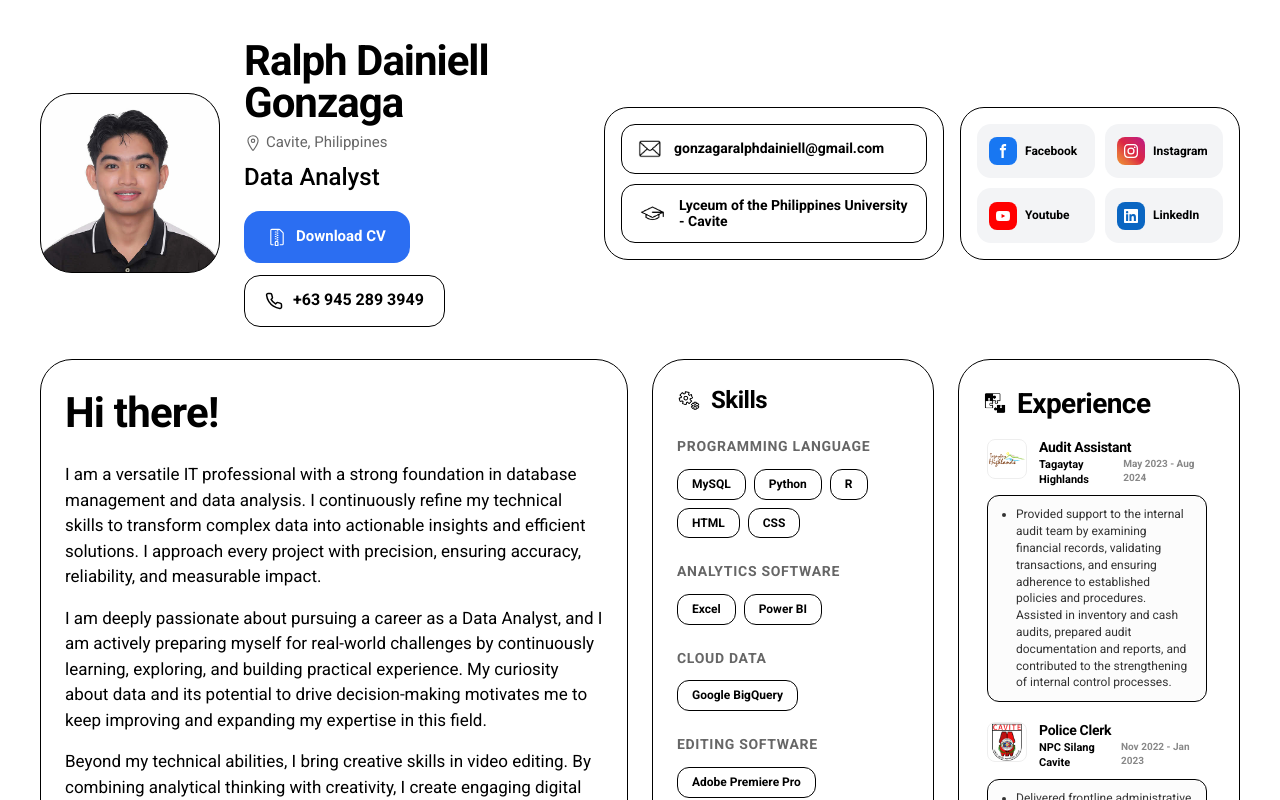
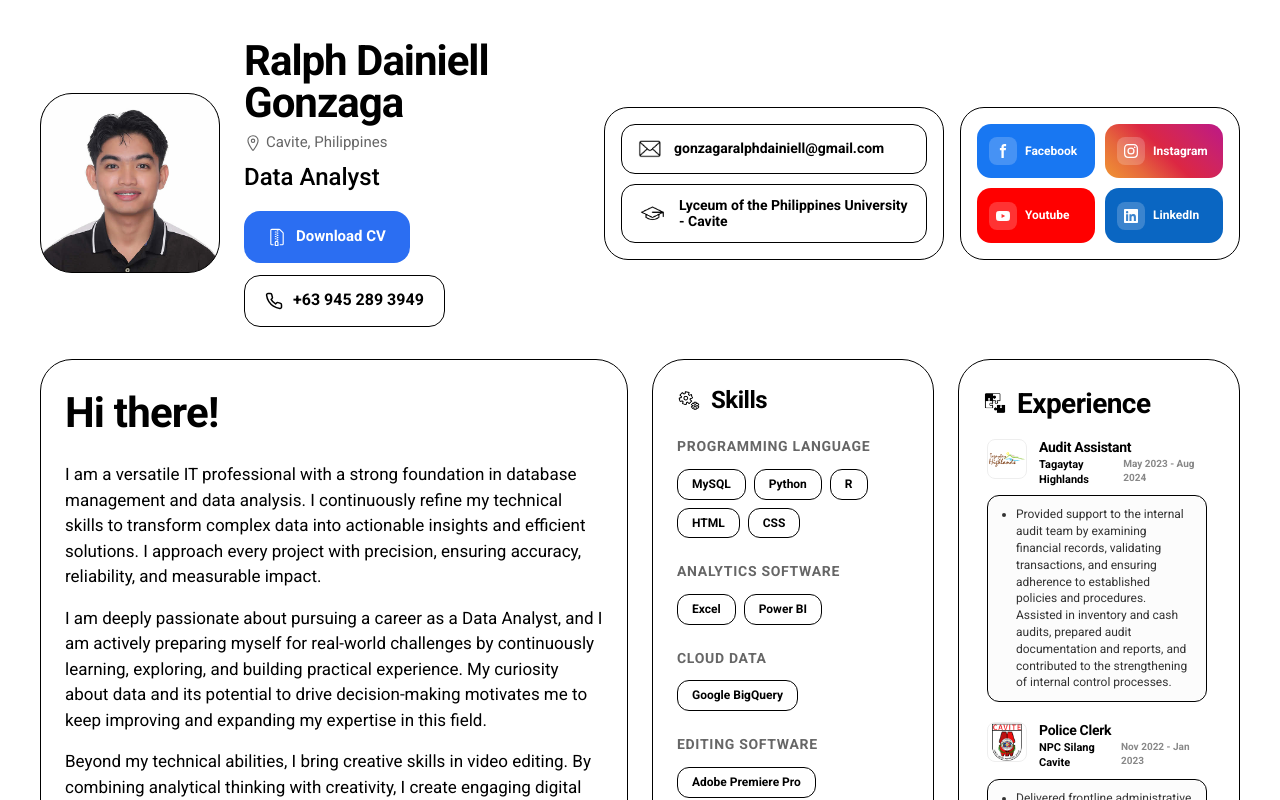
Before and after one commit to Valiantic/Ralph-Dainiell, a Next.js app: page / in a window 1280 px wide. Shown: the top 800 px of the page. Built offline with nearby package versions, Linux system fonts and the light colour scheme.

Commit message:
versionsocial

```diff
--- a/app/components/ProfileHero.tsx
+++ b/app/components/ProfileHero.tsx
@@ -146,7 +146,7 @@ export const ProfileHero = ({ data }: ProfileHeroProps) => {
                     </div>
                 </div>
 
-                {/* 4. Socials Group Card — NEW DESIGN */}
+                {/* 4. Socials Group Card — STATIC COLORS */}
                 <div className="card socials-card" style={{
                     padding: '16px',
                     display: 'grid',
@@ -157,63 +157,57 @@ export const ProfileHero = ({ data }: ProfileHeroProps) => {
                     border: '1.5px solid #000',
                     background: '#fff'
                 }}>
-                    <Link href={data.socials.facebook || '#'} target="_blank" className="social-btn facebook-btn" style={{
+                    <Link href={data.socials.facebook || '#'} target="_blank" style={{
                         display: 'flex', alignItems: 'center', gap: '8px',
                         padding: '10px 12px', border: 'none',
                         borderRadius: '14px', textDecoration: 'none',
-                        background: '#f3f4f6', transition: 'all 0.3s ease'
+                        background: '#1877F2'
                     }}>
-                        <div style={{ width: '28px', height: '28px', background: '#1877F2', borderRadius: '8px', display: 'flex', alignItems: 'center', justifyContent: 'center', flexShrink: 0 }}>
+                        <div style={{ width: '28px', height: '28px', background: 'rgba(255,255,255,0.2)', borderRadius: '8px', display: 'flex', alignItems: 'center', justifyContent: 'center', flexShrink: 0 }}>
                             <svg width="14" height="14" viewBox="0 0 10 18" fill="white"><path d="M6.5 3H9V0H6.5C4.57 0 3 1.57 3 3.5V5H1V8H3V18H6V8H8.5L9 5H6V3.5C6 3.22 6.22 3 6.5 3Z"/></svg>
                         </div>
-                        <span className="social-text" style={{ fontSize: '12px', fontWeight: 600, color: '#000', transition: 'color 0.3s ease' }}>Facebook</span>
+                        <span style={{ fontSize: '12px', fontWeight: 600, color: '#fff' }}>Facebook</span>
                     </Link>
 
-                    <Link href={data.socials.instagram || '#'} target="_blank" className="social-btn instagram-btn" style={{
+                    <Link href={data.socials.instagram || '#'} target="_blank" style={{
                         display: 'flex', alignItems: 'center', gap: '8px',
                         padding: '10px 12px', border: 'none',
                         borderRadius: '14px', textDecoration: 'none',
-                        background: '#f3f4f6', transition: 'all 0.3s ease'
+                        background: 'linear-gradient(45deg, #f09433, #e6683c, #dc2743, #cc2366, #bc1888)'
                     }}>
-                        <div style={{ width: '28px', height: '28px', background: 'linear-gradient(45deg, #f09433, #e6683c, #dc2743, #cc2366, #bc1888)', borderRadius: '8px', display: 'flex', alignItems: 'center', justifyContent: 'center', flexShrink: 0 }}>
+                        <div style={{ width: '28px', height: '28px', background: 'rgba(255,255,255,0.2)', borderRadius: '8px', display: 'flex', alignItems: 'center', justifyContent: 'center', flexShrink: 0 }}>
                             <svg width="14" height="14" viewBox="0 0 24 24" fill="white"><path d="M12 2.163c3.204 0 3.584.012 4.85.07 3.252.148 4.771 1.691 4.919 4.919.058 1.265.069 1.645.069 4.849 0 3.205-.012 3.584-.069 4.849-.149 3.225-1.664 4.771-4.919 4.919-1.266.058-1.644.07-4.85.07-3.204 0-3.584-.012-4.849-.07-3.26-.149-4.771-1.699-4.919-4.92-.058-1.265-.07-1.644-.07-4.849 0-3.204.013-3.583.07-4.849.149-3.227 1.664-4.771 4.919-4.919 1.266-.057 1.645-.069 4.849-.069zM12 0C8.741 0 8.333.014 7.053.072 2.695.272.273 2.69.073 7.052.014 8.333 0 8.741 0 12c0 3.259.014 3.668.072 4.948.2 4.358 2.618 6.78 6.98 6.98C8.333 23.986 8.741 24 12 24c3.259 0 3.668-.014 4.948-.072 4.354-.2 6.782-2.618 6.979-6.98.059-1.28.073-1.689.073-4.948 0-3.259-.014-3.667-.072-4.947-.196-4.354-2.617-6.78-6.979-6.98C15.668.014 15.259 0 12 0zm0 5.838a6.162 6.162 0 1 0 0 12.324 6.162 6.162 0 0 0 0-12.324zM12 16a4 4 0 1 1 0-8 4 4 0 0 1 0 8zm6.406-11.845a1.44 1.44 0 1 0 0 2.881 1.44 1.44 0 0 0 0-2.881z"/></svg>
                         </div>
-                        <span className="social-text" style={{ fontSize: '12px', fontWeight: 600, color: '#000', transition: 'color 0.3s ease' }}>Instagram</span>
+                        <span style={{ fontSize: '12px', fontWeight: 600, color: '#fff' }}>Instagram</span>
                     </Link>
 
-                    <Link href={data.socials.youtube || '#'} target="_blank" className="social-btn youtube-btn" style={{
+                    <Link href={data.socials.youtube || '#'} target="_blank" style={{
                         display: 'flex', alignItems: 'center', gap: '8px',
                         padding: '10px 12px', border: 'none',
                         borderRadius: '14px', textDecoration: 'none',
-                        background: '#f3f4f6', transition: 'all 0.3s ease'
+                        background: '#FF0000'
                     }}>
-                        <div style={{ width: '28px', height: '28px', background: '#FF0000', borderRadius: '8px', display: 'flex', alignItems: 'center', justifyContent: 'center', flexShrink: 0 }}>
+                        <div style={{ width: '28px', height: '28px', background: 'rgba(255,255,255,0.2)', borderRadius: '8px', display: 'flex', alignItems: 'center', justifyContent: 'center', flexShrink: 0 }}>
                             <svg width="14" height="14" viewBox="0 0 24 24" fill="white"><path d="M23.498 6.186a3.016 3.016 0 0 0-2.122-2.136C19.505 3.545 12 3.545 12 3.545s-7.505 0-9.377.505A3.017 3.017 0 0 0 .502 6.186C0 8.07 0 12 0 12s0 3.93.502 5.814a3.016 3.016 0 0 0 2.122 2.136c1.871.505 9.376.505 9.376.505s7.505 0 9.377-.505a3.015 3.015 0 0 0 2.122-2.136C24 15.93 24 12 24 12s0-3.93-.502-5.814zM9.545 15.568V8.432L15.818 12l-6.273 3.568z"/></svg>
                         </div>
-                        <span className="social-text" style={{ fontSize: '12px', fontWeight: 600, color: '#000', transition: 'color 0.3s ease' }}>Youtube</span>
+                        <span style={{ fontSize: '12px', fontWeight: 600, color: '#fff' }}>Youtube</span>
                     </Link>
 
-                    <Link href={data.socials.linkedin || '#'} target="_blank" className="social-btn linkedin-btn" style={{
+                    <Link href={data.socials.linkedin || '#'} target="_blank" style={{
                         display: 'flex', alignItems: 'center', gap: '8px',
                         padding: '10px 12px', border: 'none',
                         borderRadius: '14px', textDecoration: 'none',
-                        background: '#f3f4f6', transition: 'all 0.3s ease'
+                        background: '#0A66C2'
                     }}>
-                        <div style={{ width: '28px', height: '28px', background: '#0A66C2', borderRadius: '8px', display: 'flex', alignItems: 'center', justifyContent: 'center', flexShrink: 0 }}>
+                        <div style={{ width: '28px', height: '28px', background: 'rgba(255,255,255,0.2)', borderRadius: '8px', display: 'flex', alignItems: 'center', justifyContent: 'center', flexShrink: 0 }}>
                             <svg width="14" height="14" viewBox="0 0 24 24" fill="white"><path d="M20.447 20.452h-3.554v-5.569c0-1.328-.027-3.037-1.852-3.037-1.853 0-2.136 1.445-2.136 2.939v5.667H9.351V9h3.414v1.561h.046c.477-.9 1.637-1.85 3.37-1.85 3.601 0 4.267 2.37 4.267 5.455v6.286zM5.337 7.433a2.062 2.062 0 0 1-2.063-2.065 2.064 2.064 0 1 1 2.063 2.065zm1.782 13.019H3.555V9h3.564v11.452zM22.225 0H1.771C.792 0 0 .774 0 1.729v20.542C0 23.227.792 24 1.771 24h20.451C23.2 24 24 23.227 24 22.271V1.729C24 .774 23.2 0 22.222 0h.003z"/></svg>
                         </div>
-                        <span className="social-text" style={{ fontSize: '12px', fontWeight: 600, color: '#000', transition: 'color 0.3s ease' }}>LinkedIn</span>
+                        <span style={{ fontSize: '12px', fontWeight: 600, color: '#fff' }}>LinkedIn</span>
                     </Link>
                 </div>
             </div>
 
             <style jsx>{`
-                .social-btn { transition: all 0.3s ease !important; }
-                .facebook-btn:hover { background: #1877F2 !important; }
-                .instagram-btn:hover { background: linear-gradient(45deg, #f09433, #e6683c, #dc2743, #cc2366, #bc1888) !important; }
-                .youtube-btn:hover { background: #FF0000 !important; }
-                .linkedin-btn:hover { background: #0A66C2 !important; }
-                .social-btn:hover .social-text { color: #fff !important; }
                 @media (max-width: 1024px) {
                     .profile-hero {
                         flex-direction: column !important;
```
